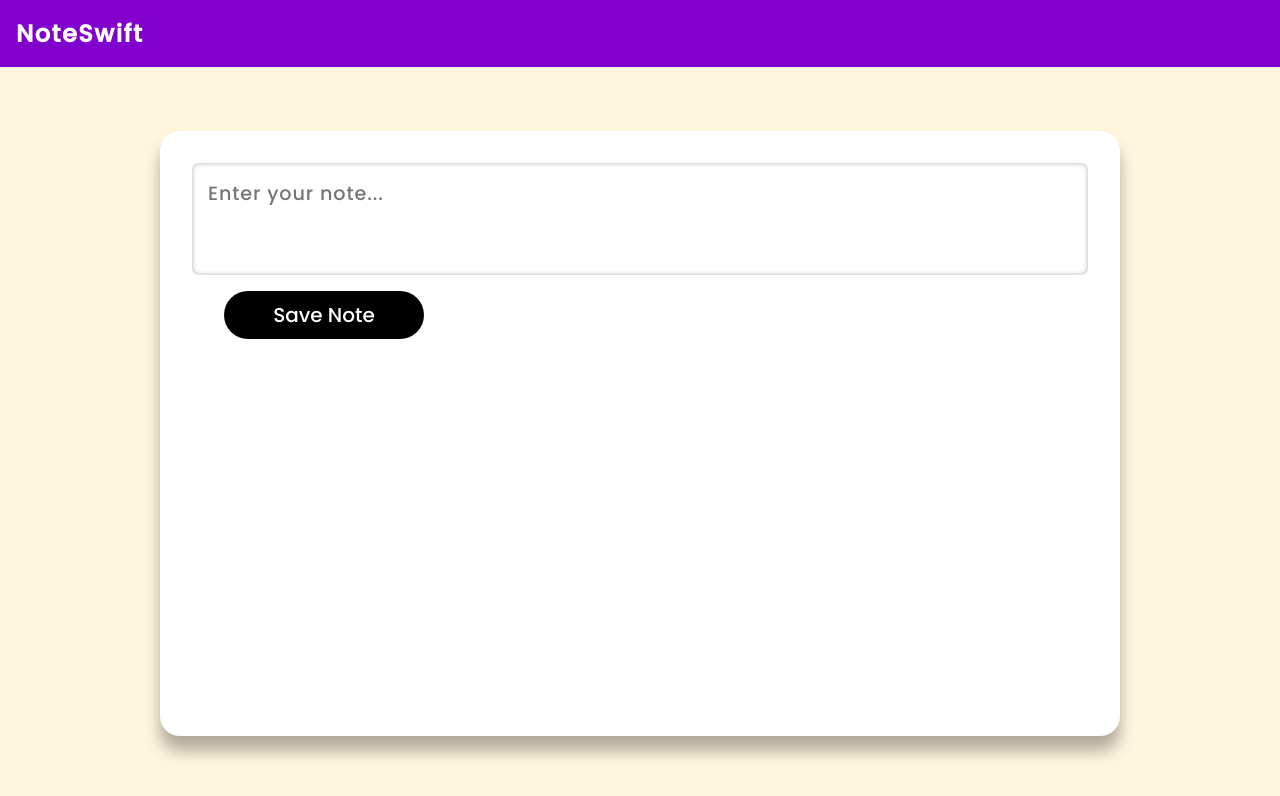
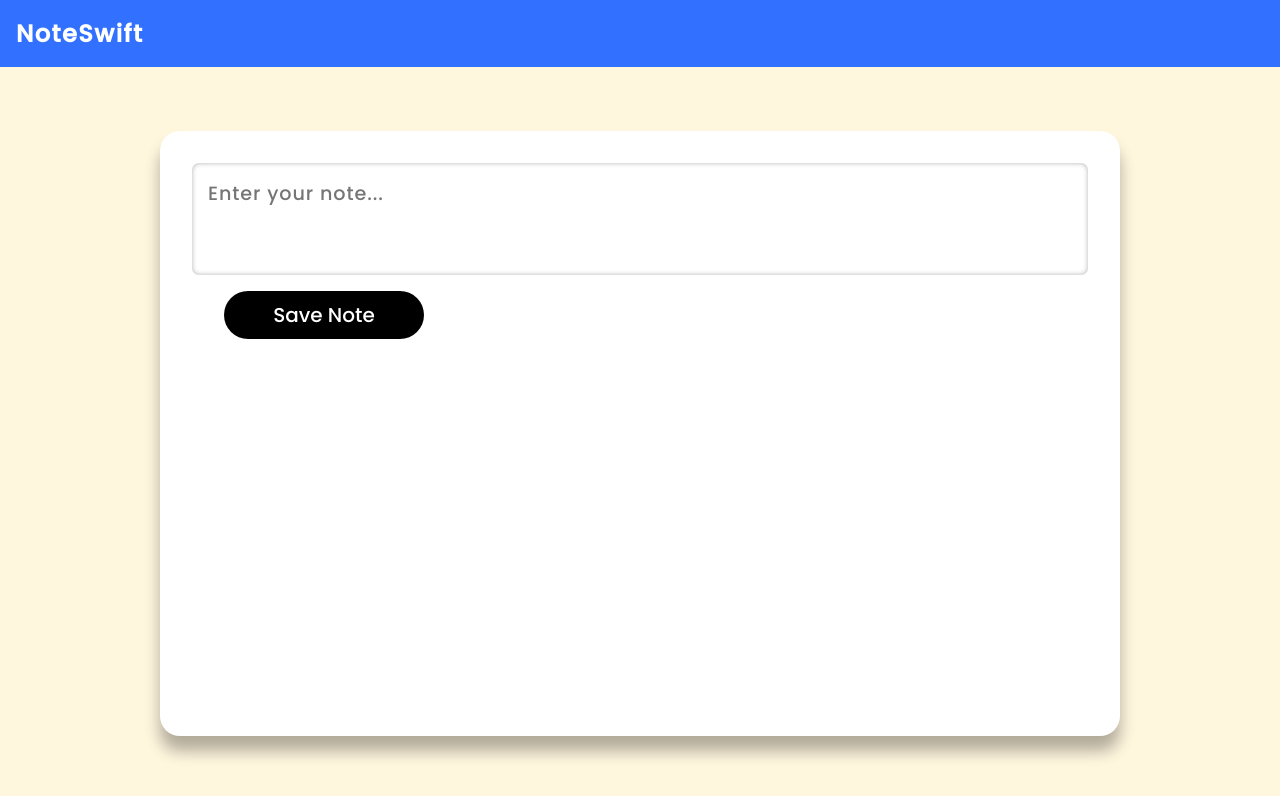
Before and after one commit to jerryjohnsoffl/Note-App, a plain HTML site: page index.html in a window 1280 px wide. Drawn offline with Linux system fonts and the light colour scheme.

Commit message:
modified:   style.css

```diff
--- a/style.css
+++ b/style.css
@@ -42,7 +42,7 @@ body {
 
 /* | NAV BAR | */
 header {
-    background-color: #8200ce;
+    background-color: #3271ff;
     width: 100%;
 }
 
```
